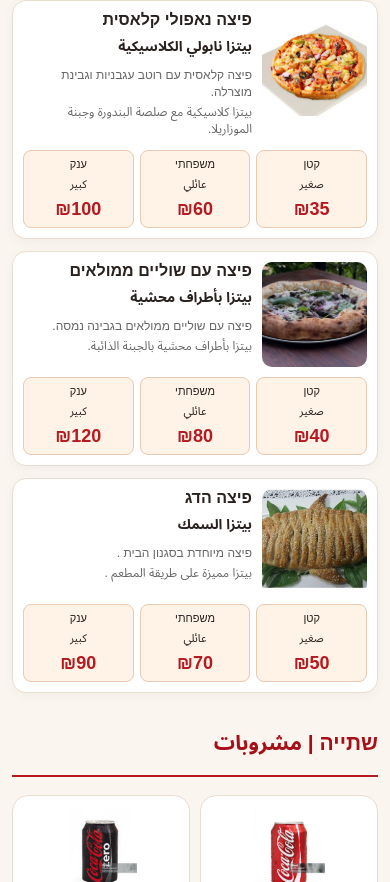
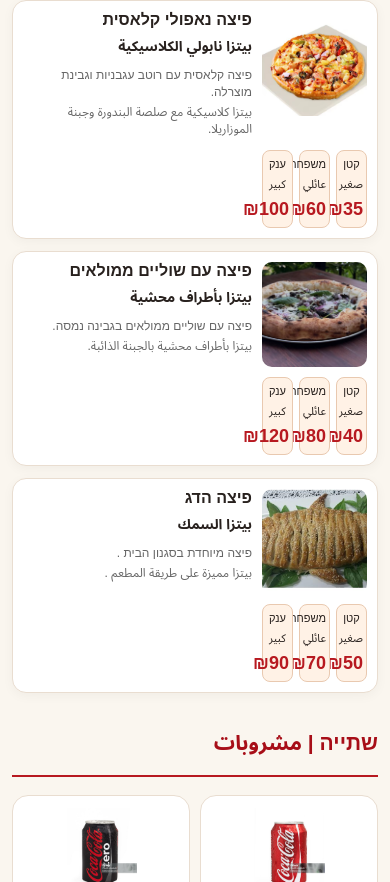
Before and after one commit to hassankhalil1996/pizza-digital-menu, a React (Vite) app: page / in a window 390 px wide. Shown: the part 1089-1971 px from the top of the page. Built offline with nearby package versions, Linux system fonts and the light colour scheme.

Commit message:
Refactor CSS for compact mobile pizza menu 2

```diff
--- a/src/App.css
+++ b/src/App.css
@@ -277,6 +277,7 @@
 
 /* MOBILE */
 
+
 @media (max-width: 600px) {
   .app {
     padding: 0 12px;
@@ -303,14 +304,18 @@
     margin: 20px 0 28px;
   }
 
-  /* Compact pizza layout */
+  /* PIZZA */
 
   .pizza-list {
     gap: 12px;
   }
 
   .pizza-card {
+    display: grid;
     grid-template-columns: 105px minmax(0, 1fr);
+    grid-template-areas:
+      "image info"
+      "prices prices";
     gap: 10px;
     padding: 10px;
     align-items: start;
@@ -318,10 +323,16 @@
   }
 
   .pizza-image {
+    grid-area: image;
     width: 105px;
     height: 105px;
     object-fit: cover;
     border-radius: 10px;
+  }
+
+  .pizza-info {
+    grid-area: info;
+    min-width: 0;
   }
 
   .pizza-info h3 {
@@ -341,7 +352,10 @@
   }
 
   .pizza-prices {
-    grid-column: 1 / -1;
+    grid-area: prices;
+    grid-column: auto;
+    display: grid;
+    grid-template-columns: repeat(3, minmax(0, 1fr));
     gap: 6px;
   }
 
@@ -359,7 +373,7 @@
     font-size: 18px;
   }
 
-  /* Toppings */
+  /* TOPPINGS */
 
   .toppings-section {
     padding: 12px;
@@ -375,7 +389,7 @@
     height: 65px;
   }
 
-  /* Drinks */
+  /* DRINKS */
 
   .drinks-grid {
     grid-template-columns: repeat(2, 1fr);
```
